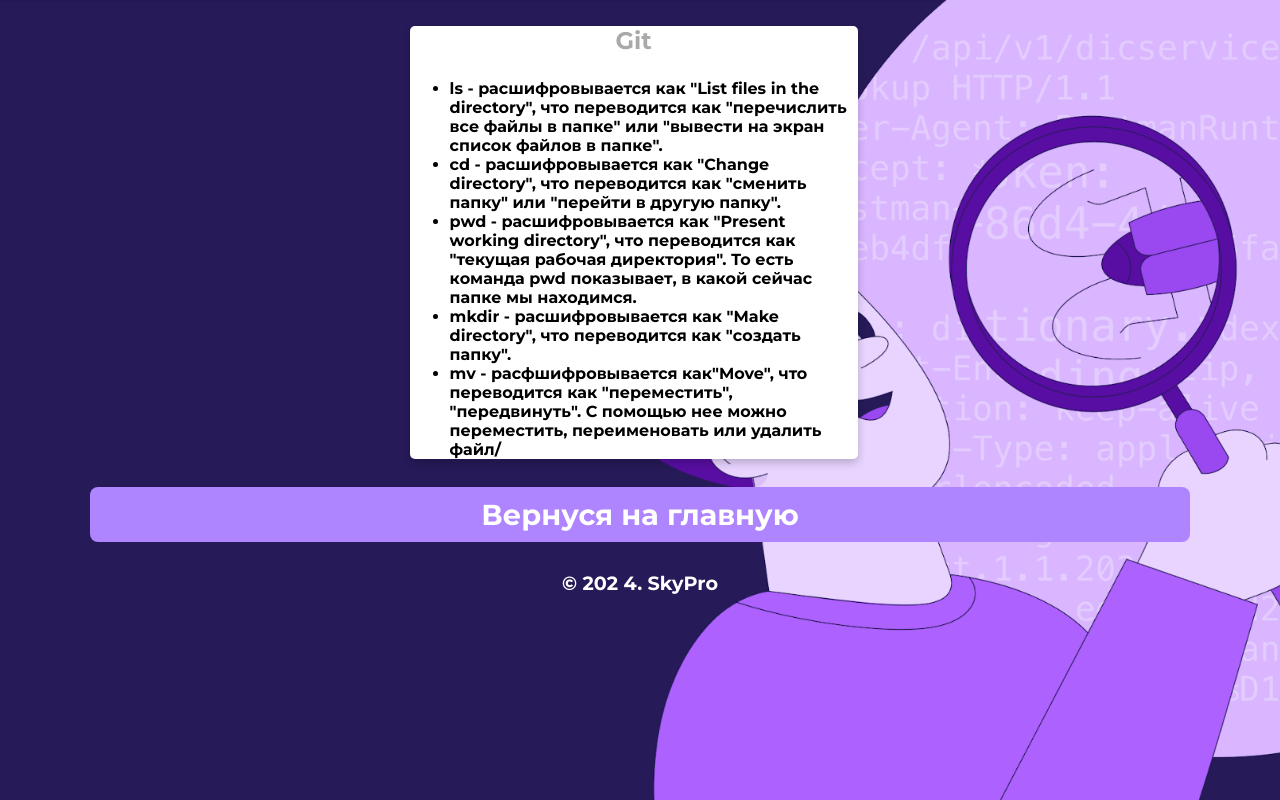
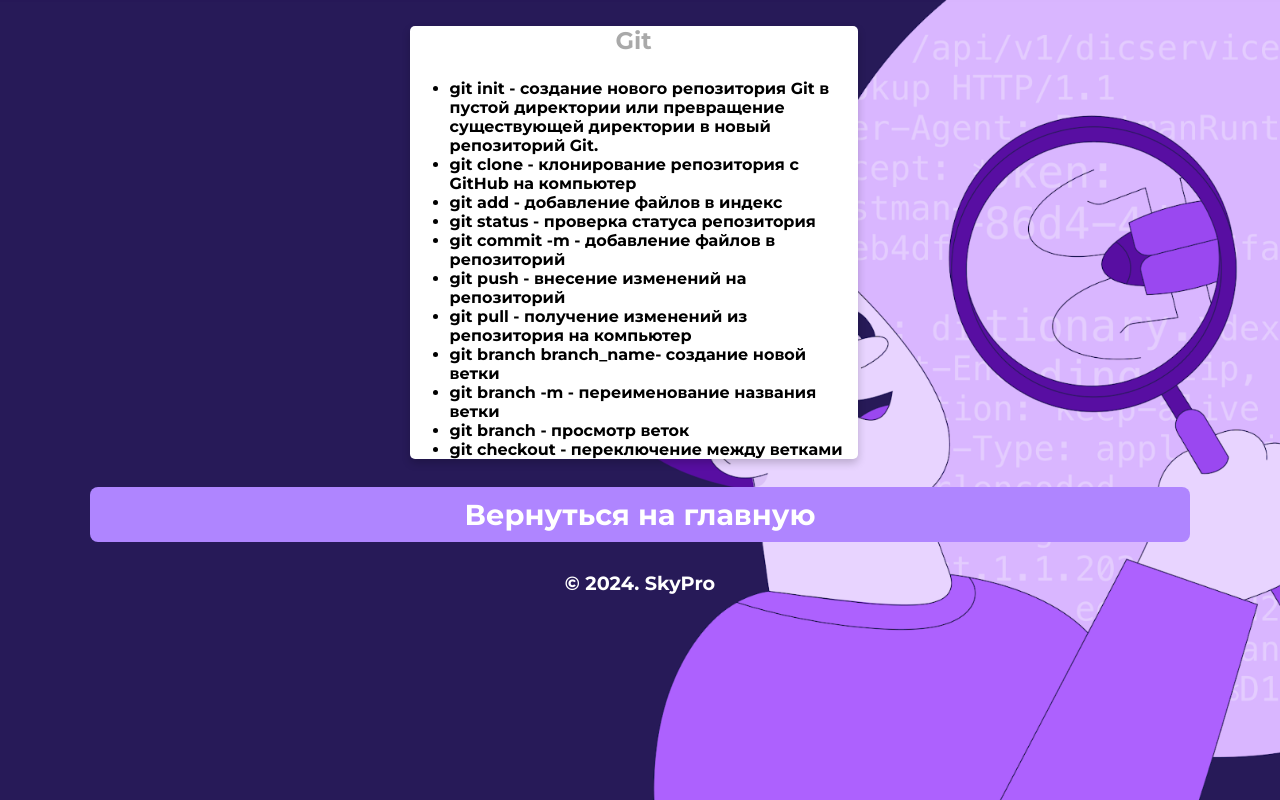
Before and after one commit to zalia1308/Arslanova_skypro_final_task, a plain HTML site: page html/git.html in a window 1280 px wide. Drawn offline with Linux system fonts and the light colour scheme.

Commit message:
Изменение  двух файлов

```diff
--- a/html/git.html
+++ b/html/git.html
@@ -14,19 +14,25 @@
       <div class="card">
          <p class="subtitle">Git</p>
           <ul>
-            <li>ls - расшифровывается как "List files in the directory", что переводится как "перечислить все файлы в папке" или "вывести на экран список файлов в папке".</li>
-            <li>cd - расшифровывается как "Change directory", что переводится как "сменить папку" или "перейти в другую папку".</li>
-            <li>pwd - расшифровывается как "Present working directory", что переводится как "текущая рабочая директория". То есть команда pwd показывает, в какой сейчас папке мы находимся. </li>
-            <li>mkdir - расшифровывается как "Make directory", что переводится как "создать папку".</li>
-            <li>mv - расфшифровывается как"Move", что переводится как "переместить", "передвинуть". С помощью нее можно переместить, переименовать или удалить файл/</li>
+            <li>git init - создание нового репозитория Git в пустой директории или превращение существующей директории в новый репозиторий Git.</li>
+            <li>git clone - клонирование репозитория с GitHub на компьютер</li>
+            <li>git add - добавление файлов в индекс</li>
+            <li>git status - проверка статуса репозитория</li>
+            <li>git commit -m - добавление файлов в репозиторий</li>
+            <li>git push - внесение изменений на репозиторий</li>
+            <li>git pull - получение изменений из репозитория на компьютер</li>
+            <li>git branch branch_name- создание новой ветки</li>
+            <li>git branch -m - переименование названия ветки</li>
+            <li>git branch - просмотр веток</li>
+            <li>git checkout - переключение между ветками</li>
          </ul>
       </div>
       <!--footer-->
       <footer class="animated fadeIn">
          <p class="location" align="center">
-            <a href="mac.html">Вернуся на главную</a>
+            <a href="../index.html">Вернуться на главную</a>
          </p>
-         &copy; 202 4. SkyPro
+         &copy; 2024. SkyPro
       </footer>
    </body>
 </html>
```
Also changed, not shown: html/mac.html (+2 -2 lines), defects.txt.
